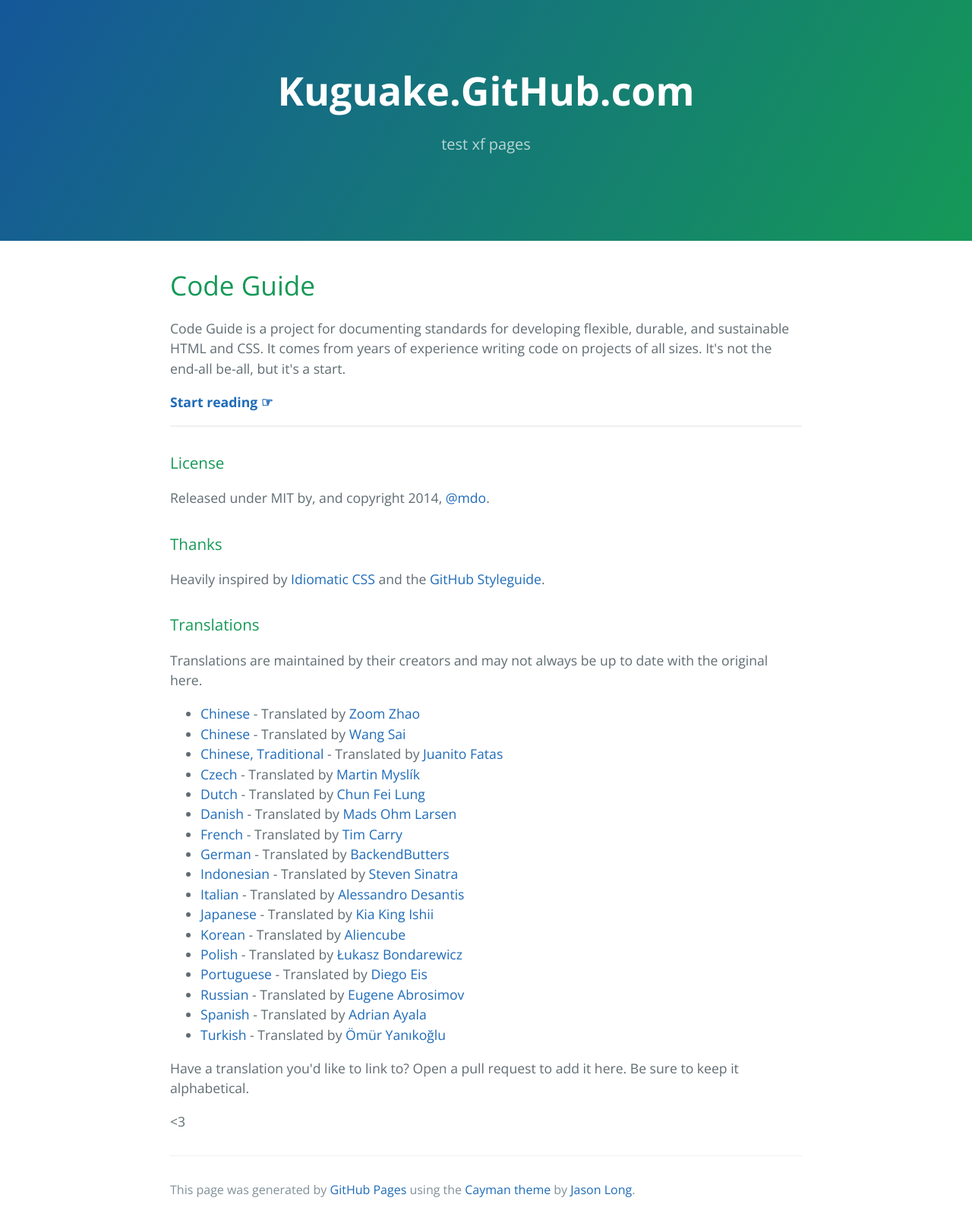
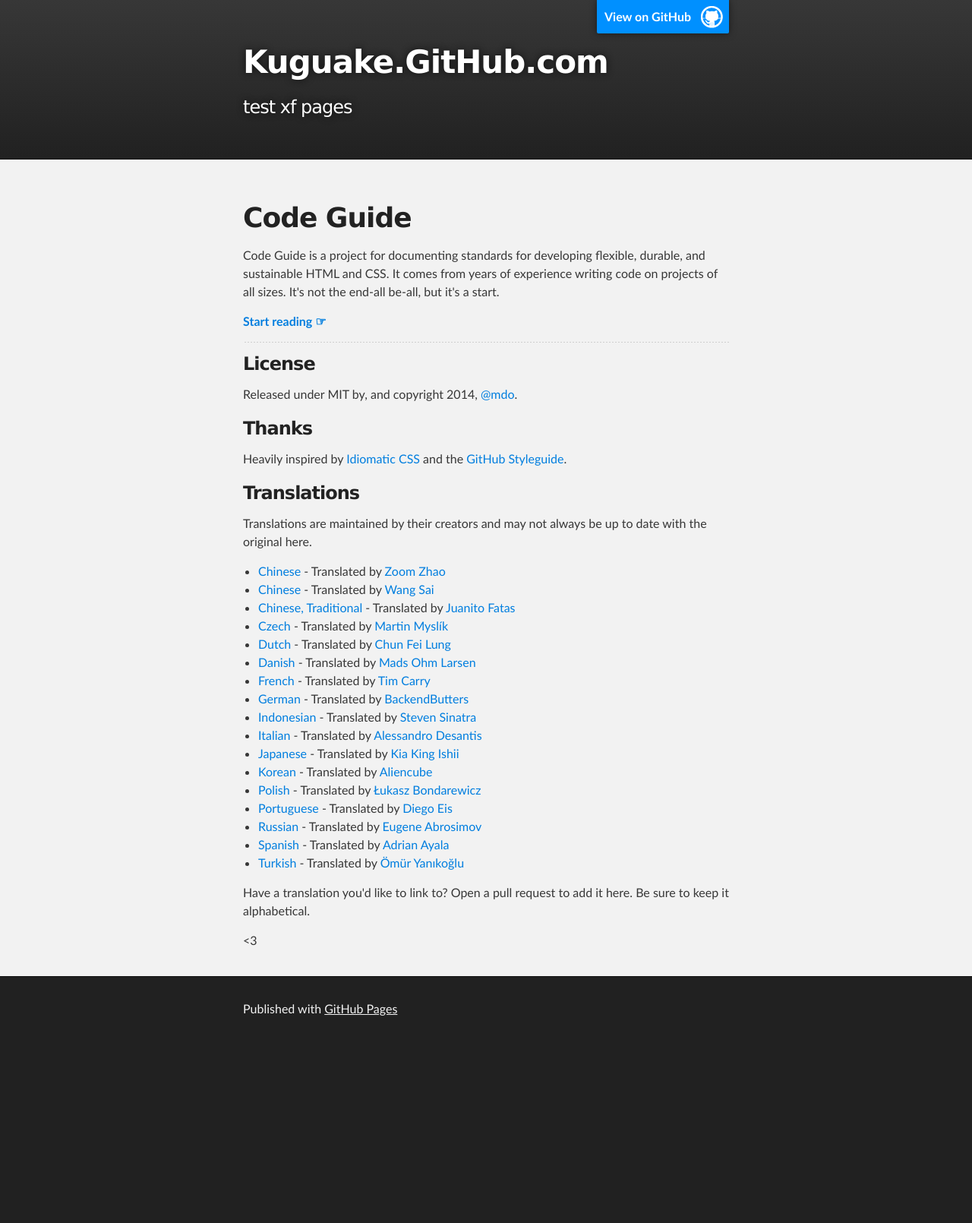
Before and after one commit to kuguake/kuguake.github.com, a Jekyll site: the page index.html, which Jekyll copies as it is, in a window 1280 px wide. Shown: the whole page at 76% size. Built offline with Jekyll 4.4.1, drawn with Linux system fonts in a browser that asks for light colours; Markdown is read by kramdown in place of the engine named in the settings; after the commit the page ends 1375 px from its top, so only the background shows below that.

Commit message:
Replace master branch with page content via GitHub

```diff
--- a/index.html
+++ b/index.html
@@ -1,22 +1,33 @@
 <!DOCTYPE html>
-<html lang="en-us">
+<html>
+
   <head>
-    <meta charset="UTF-8">
-    <title>Kuguake.GitHub.com by kuguake</title>
-    <meta name="viewport" content="width=device-width, initial-scale=1">
-    <link rel="stylesheet" type="text/css" href="stylesheets/normalize.css" media="screen">
-    <link href='https://fonts.googleapis.com/css?family=Open+Sans:400,700' rel='stylesheet' type='text/css'>
-    <link rel="stylesheet" type="text/css" href="stylesheets/stylesheet.css" media="screen">
-    <link rel="stylesheet" type="text/css" href="stylesheets/github-light.css" media="screen">
+    <meta charset='utf-8'>
+    <meta http-equiv="X-UA-Compatible" content="chrome=1">
+    <meta name="description" content="Kuguake.GitHub.com : test xf pages">
+
+    <link rel="stylesheet" type="text/css" media="screen" href="stylesheets/stylesheet.css">
+
+    <title>Kuguake.GitHub.com</title>
   </head>
+
   <body>
-    <section class="page-header">
-      <h1 class="project-name">Kuguake.GitHub.com</h1>
-      <h2 class="project-tagline">test xf pages</h2>
-    </section>
 
-    <section class="main-content">
-      <h1>
+    <!-- HEADER -->
+    <div id="header_wrap" class="outer">
+        <header class="inner">
+          <a id="forkme_banner" href="https://github.com/kuguake">View on GitHub</a>
+
+          <h1 id="project_title">Kuguake.GitHub.com</h1>
+          <h2 id="project_tagline">test xf pages</h2>
+
+        </header>
+    </div>
+
+    <!-- MAIN CONTENT -->
+    <div id="main_content_wrap" class="outer">
+      <section id="main_content" class="inner">
+        <h1>
 <a id="code-guide" class="anchor" href="#code-guide" aria-hidden="true"><span aria-hidden="true" class="octicon octicon-link"></span></a>Code Guide</h1>
 
 <p>Code Guide is a project for documenting standards for developing flexible, durable, and sustainable HTML and CSS. It comes from years of experience writing code on projects of all sizes. It's not the end-all be-all, but it's a start.</p>
@@ -97,15 +108,17 @@
 <p>Have a translation you'd like to link to? Open a pull request to add it here. Be sure to keep it alphabetical.</p>
 
 <p>&lt;3</p>
+      </section>
+    </div>
 
-      <footer class="site-footer">
+    <!-- FOOTER  -->
+    <div id="footer_wrap" class="outer">
+      <footer class="inner">
+        <p>Published with <a href="https://pages.github.com">GitHub Pages</a></p>
+      </footer>
+    </div>
 
-        <span class="site-footer-credits">This page was generated by <a href="https://pages.github.com">GitHub Pages</a> using the <a href="https://github.com/jasonlong/cayman-theme">Cayman theme</a> by <a href="https://twitter.com/jasonlong">Jason Long</a>.</span>
-      </footer>
-
-    </section>
-
-            <script type="text/javascript">
+              <script type="text/javascript">
             var gaJsHost = (("https:" == document.location.protocol) ? "https://ssl." : "http://www.");
             document.write(unescape("%3Cscript src='" + gaJsHost + "google-analytics.com/ga.js' type='text/javascript'%3E%3C/script%3E"));
           </script>
@@ -116,5 +129,6 @@
             } catch(err) {}
           </script>
 
+
   </body>
 </html>
--- a/stylesheets/stylesheet.css
+++ b/stylesheets/stylesheet.css
@@ -1,245 +1,425 @@
-* {
-  box-sizing: border-box; }
+/*******************************************************************************
+Slate Theme for GitHub Pages
+by Jason Costello, @jsncostello
+*******************************************************************************/
+
+@import url(github-light.css);
+
+/*******************************************************************************
+MeyerWeb Reset
+*******************************************************************************/
+
+html, body, div, span, applet, object, iframe,
+h1, h2, h3, h4, h5, h6, p, blockquote, pre,
+a, abbr, acronym, address, big, cite, code,
+del, dfn, em, img, ins, kbd, q, s, samp,
+small, strike, strong, sub, sup, tt, var,
+b, u, i, center,
+dl, dt, dd, ol, ul, li,
+fieldset, form, label, legend,
+table, caption, tbody, tfoot, thead, tr, th, td,
+article, aside, canvas, details, embed,
+figure, figcaption, footer, header, hgroup,
+menu, nav, output, ruby, section, summary,
+time, mark, audio, video {
+  margin: 0;
+  padding: 0;
+  border: 0;
+  font: inherit;
+  vertical-align: baseline;
+}
+
+/* HTML5 display-role reset for older browsers */
+article, aside, details, figcaption, figure,
+footer, header, hgroup, menu, nav, section {
+  display: block;
+}
+
+ol, ul {
+  list-style: none;
+}
+
+table {
+  border-collapse: collapse;
+  border-spacing: 0;
+}
+
+/*******************************************************************************
+Theme Styles
+*******************************************************************************/
 
 body {
-  padding: 0;
-  margin: 0;
-  font-family: "Open Sans", "Helvetica Neue", Helvetica, Arial, sans-serif;
+  box-sizing: border-box;
+  color:#373737;
+  background: #212121;
   font-size: 16px;
+  font-family: 'Myriad Pro', Calibri, Helvetica, Arial, sans-serif;
   line-height: 1.5;
-  color: #606c71; }
+  -webkit-font-smoothing: antialiased;
+}
+
+h1, h2, h3, h4, h5, h6 {
+  margin: 10px 0;
+  font-weight: 700;
+  color:#222222;
+  font-family: 'Lucida Grande', 'Calibri', Helvetica, Arial, sans-serif;
+  letter-spacing: -1px;
+}
+
+h1 {
+  font-size: 36px;
+  font-weight: 700;
+}
+
+h2 {
+  padding-bottom: 10px;
+  font-size: 32px;
+  background: url('../images/bg_hr.png') repeat-x bottom;
+}
+
+h3 {
+  font-size: 24px;
+}
+
+h4 {
+  font-size: 21px;
+}
+
+h5 {
+  font-size: 18px;
+}
+
+h6 {
+  font-size: 16px;
+}
+
+p {
+  margin: 10px 0 15px 0;
+}
+
+footer p {
+  color: #f2f2f2;
+}
 
 a {
-  color: #1e6bb8;
-  text-decoration: none; }
-  a:hover {
-    text-decoration: underline; }
+  text-decoration: none;
+  color: #007edf;
+  text-shadow: none;
 
-.btn {
-  display: inline-block;
-  margin-bottom: 1rem;
-  color: rgba(255, 255, 255, 0.7);
-  background-color: rgba(255, 255, 255, 0.08);
-  border-color: rgba(255, 255, 255, 0.2);
-  border-style: solid;
-  border-width: 1px;
-  border-radius: 0.3rem;
-  transition: color 0.2s, background-color 0.2s, border-color 0.2s; }
-  .btn + .btn {
-    margin-left: 1rem; }
+  transition: color 0.5s ease;
+  transition: text-shadow 0.5s ease;
+  -webkit-transition: color 0.5s ease;
+  -webkit-transition: text-shadow 0.5s ease;
+  -moz-transition: color 0.5s ease;
+  -moz-transition: text-shadow 0.5s ease;
+  -o-transition: color 0.5s ease;
+  -o-transition: text-shadow 0.5s ease;
+  -ms-transition: color 0.5s ease;
+  -ms-transition: text-shadow 0.5s ease;
+}
 
-.btn:hover {
-  color: rgba(255, 255, 255, 0.8);
-  text-decoration: none;
-  background-color: rgba(255, 255, 255, 0.2);
-  border-color: rgba(255, 255, 255, 0.3); }
+a:hover, a:focus {text-decoration: underline;}
 
-@media screen and (min-width: 64em) {
-  .btn {
-    padding: 0.75rem 1rem; } }
+footer a {
+  color: #F2F2F2;
+  text-decoration: underline;
+}
 
-@media screen and (min-width: 42em) and (max-width: 64em) {
-  .btn {
-    padding: 0.6rem 0.9rem;
-    font-size: 0.9rem; } }
+em {
+  font-style: italic;
+}
 
-@media screen and (max-width: 42em) {
-  .btn {
-    display: block;
-    width: 100%;
-    padding: 0.75rem;
-    font-size: 0.9rem; }
-    .btn + .btn {
-      margin-top: 1rem;
-      margin-left: 0; } }
+strong {
+  font-weight: bold;
+}
 
-.page-header {
+img {
+  position: relative;
+  margin: 0 auto;
+  max-width: 739px;
+  padding: 5px;
+  margin: 10px 0 10px 0;
+  border: 1px solid #ebebeb;
+
+  box-shadow: 0 0 5px #ebebeb;
+  -webkit-box-shadow: 0 0 5px #ebebeb;
+  -moz-box-shadow: 0 0 5px #ebebeb;
+  -o-box-shadow: 0 0 5px #ebebeb;
+  -ms-box-shadow: 0 0 5px #ebebeb;
+}
+
+p img {
+  display: inline;
+  margin: 0;
+  padding: 0;
+  vertical-align: middle;
+  text-align: center;
+  border: none;
+}
+
+pre, code {
+  width: 100%;
+  color: #222;
+  background-color: #fff;
+
+  font-family: Monaco, "Bitstream Vera Sans Mono", "Lucida Console", Terminal, monospace;
+  font-size: 14px;
+
+  border-radius: 2px;
+  -moz-border-radius: 2px;
+  -webkit-border-radius: 2px;
+}
+
+pre {
+  width: 100%;
+  padding: 10px;
+  box-shadow: 0 0 10px rgba(0,0,0,.1);
+  overflow: auto;
+}
+
+code {
+  padding: 3px;
+  margin: 0 3px;
+  box-shadow: 0 0 10px rgba(0,0,0,.1);
+}
+
+pre code {
+  display: block;
+  box-shadow: none;
+}
+
+blockquote {
+  color: #666;
+  margin-bottom: 20px;
+  padding: 0 0 0 20px;
+  border-left: 3px solid #bbb;
+}
+
+
+ul, ol, dl {
+  margin-bottom: 15px
+}
+
+ul {
+  list-style-position: inside;
+  list-style: disc;
+  padding-left: 20px;
+}
+
+ol {
+  list-style-position: inside;
+  list-style: decimal;
+  padding-left: 20px;
+}
+
+dl dt {
+  font-weight: bold;
+}
+
+dl dd {
+  padding-left: 20px;
+  font-style: italic;
+}
+
+dl p {
+  padding-left: 20px;
+  font-style: italic;
+}
+
+hr {
+  height: 1px;
+  margin-bottom: 5px;
+  border: none;
+  background: url('../images/bg_hr.png') repeat-x center;
+}
+
+table {
+  border: 1px solid #373737;
+  margin-bottom: 20px;
+  text-align: left;
+ }
+
+th {
+  font-family: 'Lucida Grande', 'Helvetica Neue', Helvetica, Arial, sans-serif;
+  padding: 10px;
+  background: #373737;
   color: #fff;
-  text-align: center;
-  background-color: #159957;
-  background-image: linear-gradient(120deg, #155799, #159957); }
+ }
 
-@media screen and (min-width: 64em) {
-  .page-header {
-    padding: 5rem 6rem; } }
+td {
+  padding: 10px;
+  border: 1px solid #373737;
+ }
 
-@media screen and (min-width: 42em) and (max-width: 64em) {
-  .page-header {
-    padding: 3rem 4rem; } }
+form {
+  background: #f2f2f2;
+  padding: 20px;
+}
 
-@media screen and (max-width: 42em) {
-  .page-header {
-    padding: 2rem 1rem; } }
+/*******************************************************************************
+Full-Width Styles
+*******************************************************************************/
 
-.project-name {
-  margin-top: 0;
-  margin-bottom: 0.1rem; }
+.outer {
+  width: 100%;
+}
 
-@media screen and (min-width: 64em) {
-  .project-name {
-    font-size: 3.25rem; } }
+.inner {
+  position: relative;
+  max-width: 640px;
+  padding: 20px 10px;
+  margin: 0 auto;
+}
 
-@media screen and (min-width: 42em) and (max-width: 64em) {
-  .project-name {
-    font-size: 2.25rem; } }
+#forkme_banner {
+  display: block;
+  position: absolute;
+  top:0;
+  right: 10px;
+  z-index: 10;
+  padding: 10px 50px 10px 10px;
+  color: #fff;
+  background: url('../images/blacktocat.png') #0090ff no-repeat 95% 50%;
+  font-weight: 700;
+  box-shadow: 0 0 10px rgba(0,0,0,.5);
+  border-bottom-left-radius: 2px;
+  border-bottom-right-radius: 2px;
+}
 
-@media screen and (max-width: 42em) {
-  .project-name {
-    font-size: 1.75rem; } }
+#header_wrap {
+  background: #212121;
+  background: -moz-linear-gradient(top, #373737, #212121);
+  background: -webkit-linear-gradient(top, #373737, #212121);
+  background: -ms-linear-gradient(top, #373737, #212121);
+  background: -o-linear-gradient(top, #373737, #212121);
+  background: linear-gradient(top, #373737, #212121);
+}
 
-.project-tagline {
-  margin-bottom: 2rem;
-  font-weight: normal;
-  opacity: 0.7; }
+#header_wrap .inner {
+  padding: 50px 10px 30px 10px;
+}
 
-@media screen and (min-width: 64em) {
-  .project-tagline {
-    font-size: 1.25rem; } }
+#project_title {
+  margin: 0;
+  color: #fff;
+  font-size: 42px;
+  font-weight: 700;
+  text-shadow: #111 0px 0px 10px;
+}
 
-@media screen and (min-width: 42em) and (max-width: 64em) {
-  .project-tagline {
-    font-size: 1.15rem; } }
+#project_tagline {
+  color: #fff;
+  font-size: 24px;
+  font-weight: 300;
+  background: none;
+  text-shadow: #111 0px 0px 10px;
+}
 
-@media screen and (max-width: 42em) {
-  .project-tagline {
-    font-size: 1rem; } }
+#downloads {
+  position: absolute;
+  width: 210px;
+  z-index: 10;
+  bottom: -40px;
+  right: 0;
+  height: 70px;
+  background: url('../images/icon_download.png') no-repeat 0% 90%;
+}
 
-.main-content :first-child {
-  margin-top: 0; }
-.main-content img {
-  max-width: 100%; }
-.main-content h1, .main-content h2, .main-content h3, .main-content h4, .main-content h5, .main-content h6 {
-  margin-top: 2rem;
-  margin-bottom: 1rem;
-  font-weight: normal;
-  color: #159957; }
-.main-content p {
-  margin-bottom: 1em; }
-.main-content code {
-  padding: 2px 4px;
-  font-family: Consolas, "Liberation Mono", Menlo, Courier, monospace;
-  font-size: 0.9rem;
-  color: #383e41;
-  background-color: #f3f6fa;
-  border-radius: 0.3rem; }
-.main-content pre {
-  padding: 0.8rem;
-  margin-top: 0;
-  margin-bottom: 1rem;
-  font: 1rem Consolas, "Liberation Mono", Menlo, Courier, monospace;
-  color: #567482;
-  word-wrap: normal;
-  background-color: #f3f6fa;
-  border: solid 1px #dce6f0;
-  border-radius: 0.3rem; }
-  .main-content pre > code {
-    padding: 0;
-    margin: 0;
-    font-size: 0.9rem;
-    color: #567482;
-    word-break: normal;
-    white-space: pre;
-    background: transparent;
-    border: 0; }
-.main-content .highlight {
-  margin-bottom: 1rem; }
-  .main-content .highlight pre {
-    margin-bottom: 0;
-    word-break: normal; }
-.main-content .highlight pre, .main-content pre {
-  padding: 0.8rem;
-  overflow: auto;
-  font-size: 0.9rem;
-  line-height: 1.45;
-  border-radius: 0.3rem; }
-.main-content pre code, .main-content pre tt {
-  display: inline;
-  max-width: initial;
-  padding: 0;
-  margin: 0;
-  overflow: initial;
-  line-height: inherit;
-  word-wrap: normal;
-  background-color: transparent;
-  border: 0; }
-  .main-content pre code:before, .main-content pre code:after, .main-content pre tt:before, .main-content pre tt:after {
-    content: normal; }
-.main-content ul, .main-content ol {
-  margin-top: 0; }
-.main-content blockquote {
-  padding: 0 1rem;
-  margin-left: 0;
-  color: #819198;
-  border-left: 0.3rem solid #dce6f0; }
-  .main-content blockquote > :first-child {
-    margin-top: 0; }
-  .main-content blockquote > :last-child {
-    margin-bottom: 0; }
-.main-content table {
+.zip_download_link {
   display: block;
-  width: 100%;
-  overflow: auto;
-  word-break: normal;
-  word-break: keep-all; }
-  .main-content table th {
-    font-weight: bold; }
-  .main-content table th, .main-content table td {
-    padding: 0.5rem 1rem;
-    border: 1px solid #e9ebec; }
-.main-content dl {
-  padding: 0; }
-  .main-content dl dt {
-    padding: 0;
-    margin-top: 1rem;
-    font-size: 1rem;
-    font-weight: bold; }
-  .main-content dl dd {
-    padding: 0;
-    margin-bottom: 1rem; }
-.main-content hr {
-  height: 2px;
-  padding: 0;
-  margin: 1rem 0;
-  background-color: #eff0f1;
-  border: 0; }
+  float: right;
+  width: 90px;
+  height:70px;
+  text-indent: -5000px;
+  overflow: hidden;
+  background: url(../images/sprite_download.png) no-repeat bottom left;
+}
 
-@media screen and (min-width: 64em) {
-  .main-content {
-    max-width: 64rem;
-    padding: 2rem 6rem;
-    margin: 0 auto;
-    font-size: 1.1rem; } }
+.tar_download_link {
+  display: block;
+  float: right;
+  width: 90px;
+  height:70px;
+  text-indent: -5000px;
+  overflow: hidden;
+  background: url(../images/sprite_download.png) no-repeat bottom right;
+  margin-left: 10px;
+}
 
-@media screen and (min-width: 42em) and (max-width: 64em) {
-  .main-content {
-    padding: 2rem 4rem;
-    font-size: 1.1rem; } }
+.zip_download_link:hover {
+  background: url(../images/sprite_download.png) no-repeat top left;
+}
 
-@media screen and (max-width: 42em) {
-  .main-content {
-    padding: 2rem 1rem;
-    font-size: 1rem; } }
+.tar_download_link:hover {
+  background: url(../images/sprite_download.png) no-repeat top right;
+}
 
-.site-footer {
-  padding-top: 2rem;
-  margin-top: 2rem;
-  border-top: solid 1px #eff0f1; }
+#main_content_wrap {
+  background: #f2f2f2;
+  border-top: 1px solid #111;
+  border-bottom: 1px solid #111;
+}
 
-.site-footer-owner {
-  display: block;
-  font-weight: bold; }
+#main_content {
+  padding-top: 40px;
+}
 
-.site-footer-credits {
-  color: #819198; }
+#footer_wrap {
+  background: #212121;
+}
 
-@media screen and (min-width: 64em) {
-  .site-footer {
-    font-size: 1rem; } }
 
-@media screen and (min-width: 42em) and (max-width: 64em) {
-  .site-footer {
-    font-size: 1rem; } }
 
-@media screen and (max-width: 42em) {
-  .site-footer {
-    font-size: 0.9rem; } }
+/*******************************************************************************
+Small Device Styles
+*******************************************************************************/
+
+@media screen and (max-width: 480px) {
+  body {
+    font-size:14px;
+  }
+
+  #downloads {
+    display: none;
+  }
+
+  .inner {
+    min-width: 320px;
+    max-width: 480px;
+  }
+
+  #project_title {
+  font-size: 32px;
+  }
+
+  h1 {
+    font-size: 28px;
+  }
+
+  h2 {
+    font-size: 24px;
+  }
+
+  h3 {
+    font-size: 21px;
+  }
+
+  h4 {
+    font-size: 18px;
+  }
+
+  h5 {
+    font-size: 14px;
+  }
+
+  h6 {
+    font-size: 12px;
+  }
+
+  code, pre {
+    min-width: 320px;
+    max-width: 480px;
+    font-size: 11px;
+  }
+
+}
```
